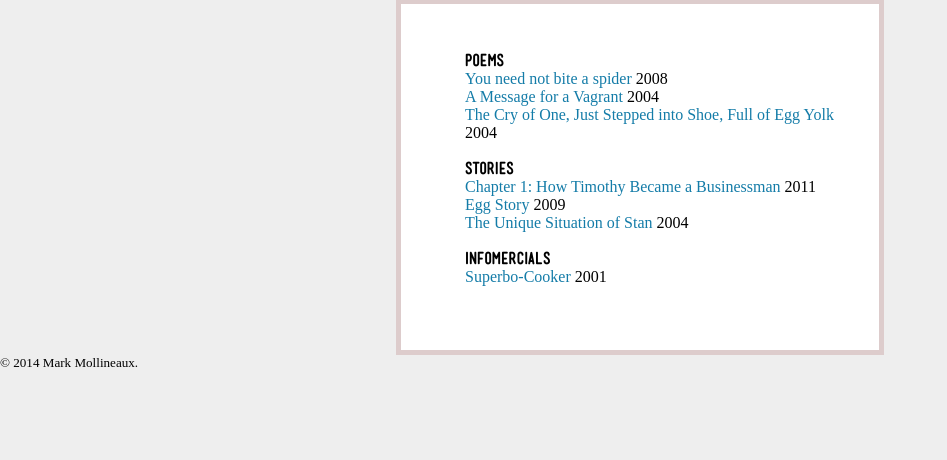
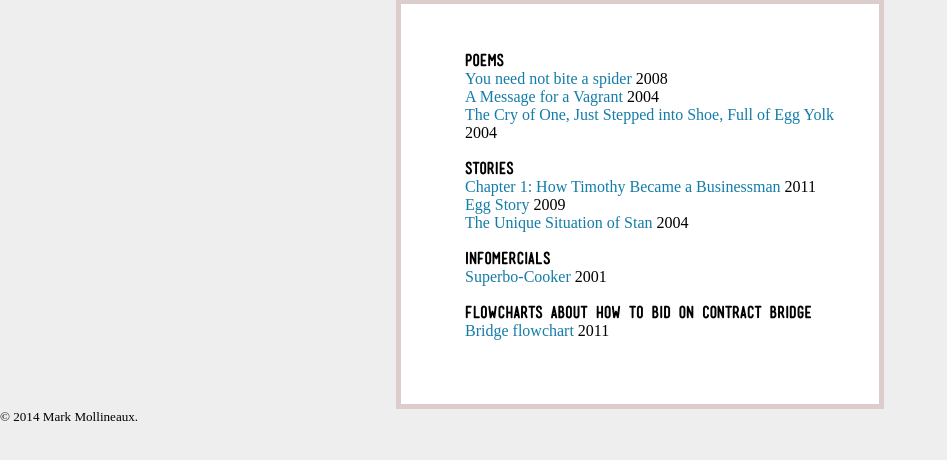
Before and after one commit to bufordsharkley/mgmweb, a Flask app: page /writings/ in a window 1280 px wide. Shown: the part 144-604 px from the top of the page, without its empty margins (0-947 px from the left). Run offline with Flask 2, Linux system fonts and the light colour scheme; some web fonts are replaced.

Commit message:
Added bridge flowchart to etc

```diff
--- a/mgmweb/__init__.py
+++ b/mgmweb/__init__.py
@@ -80,6 +80,11 @@ def writings(opus):
         abort(404)
 
 
+@app.route('/bridge/')
+def bridge_flowchart():
+    return redirect(url_for('static', filename='BRIDGEFLOWCHART.pdf'))
+
+
 @app.route('/robots.txt')
 @app.route('/humans.txt')
 @app.route('/hackers.txt')
--- a/mgmweb/templates/etc.html
+++ b/mgmweb/templates/etc.html
@@ -24,5 +24,10 @@
   <br/>
   <a href="{{url_for('infomercial')}}">Superbo-Cooker</a> 2001
   <br/>
+  <br/>
+  <span class="menschy">FLOWCHARTS ABOUT HOW TO BID ON CONTRACT BRIDGE</span>
+  <br/>
+  <a href="{{url_for('bridge_flowchart')}}">Bridge flowchart</a> 2011
+  <br/>
 </div>
 {% endblock %}
```
Also changed, not shown: 1 other file.
